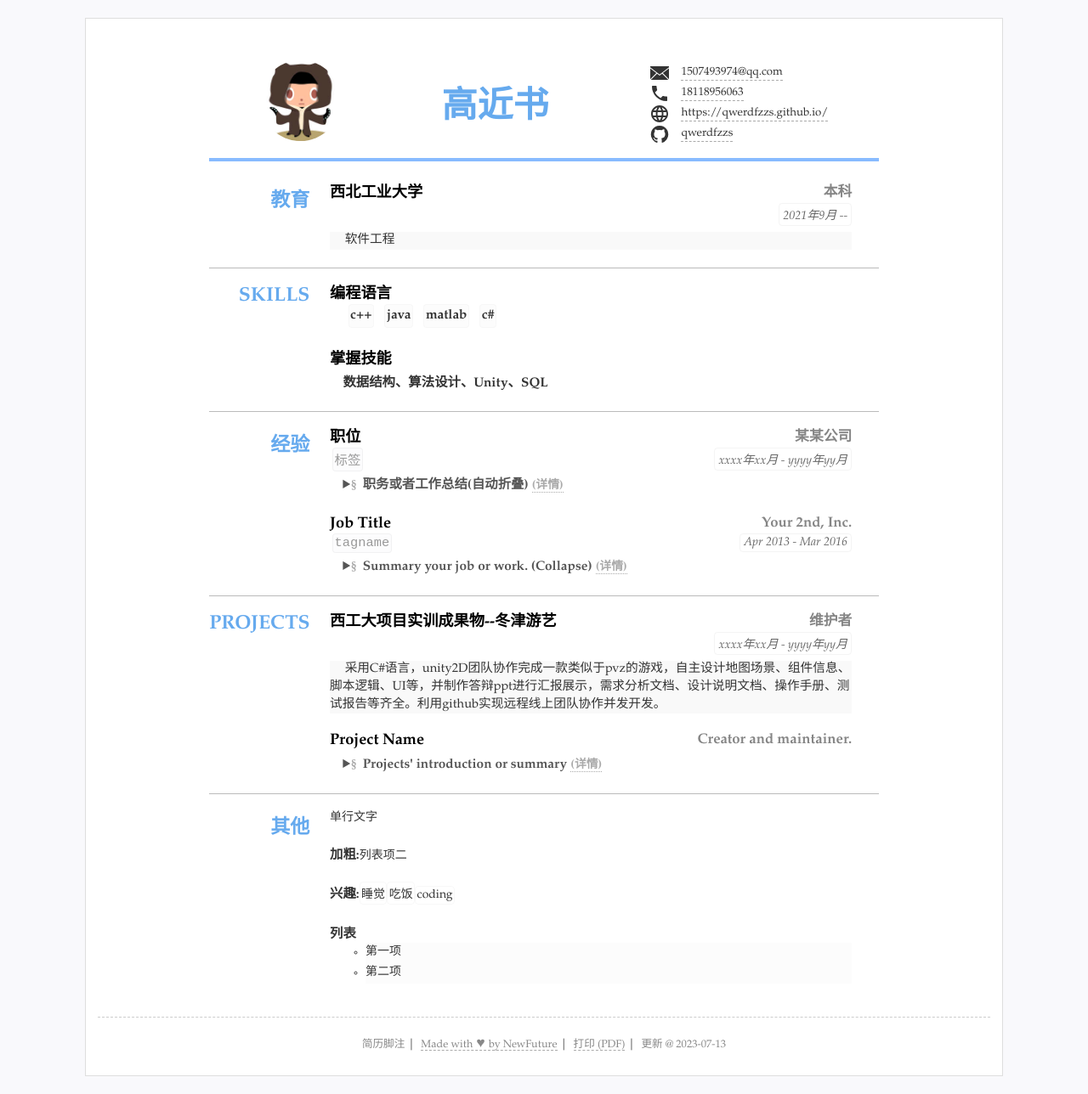
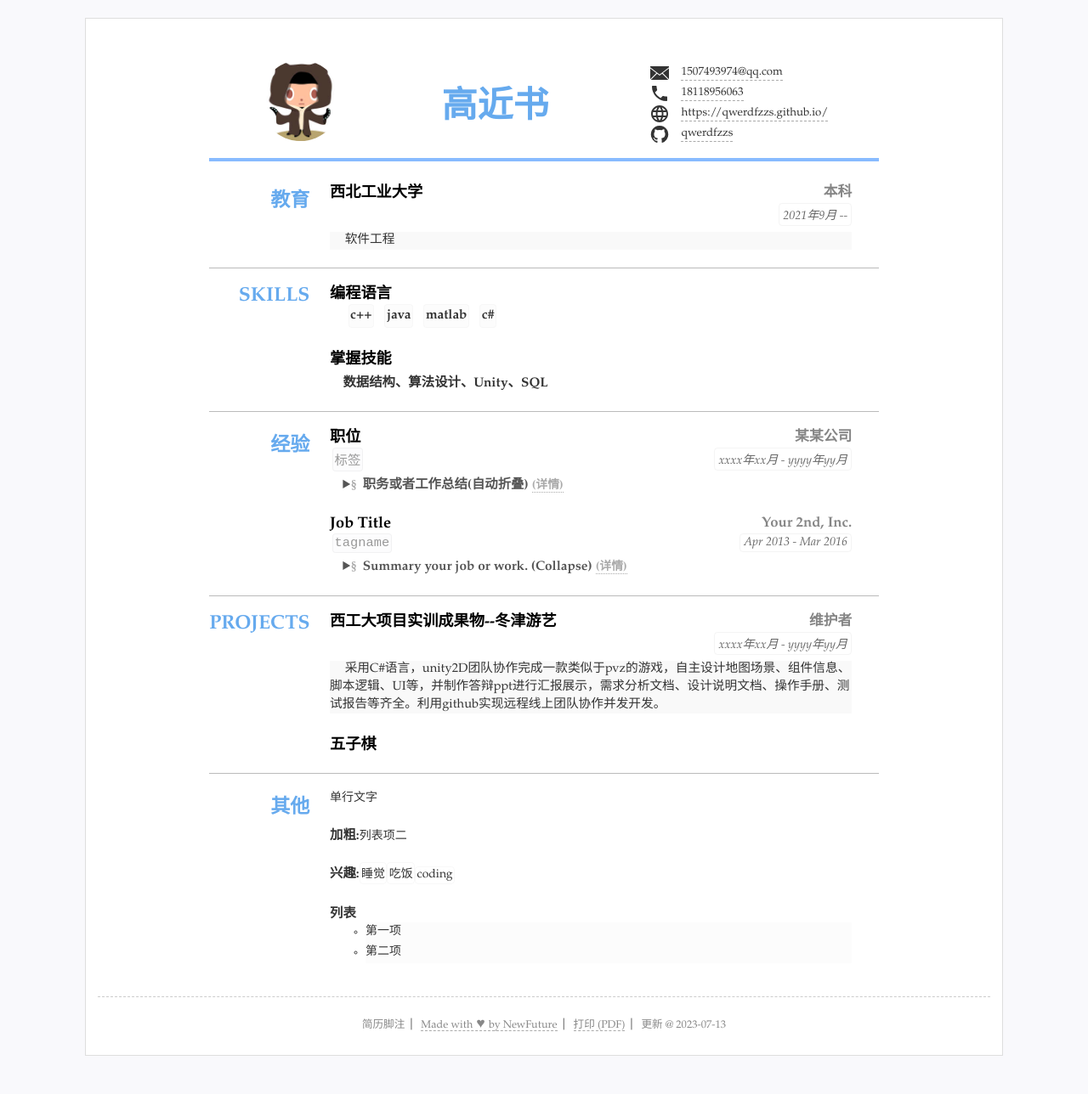
Before and after one commit to qwerdfzzs/qwerdfzzs.github.io, a Jekyll site: the page built from index.html, in a window 1280 px wide. Shown: the whole page at 85% size. Built offline with Jekyll 4.4.1, drawn with Linux system fonts in a browser that asks for light colours; after the commit the page ends 1264 px from its top, so only the background shows below that.

Commit message:
Update resume.yml

```diff
--- a/_data/resume.yml
+++ b/_data/resume.yml
@@ -78,12 +78,8 @@ main: #简历主要内容，
     duration: xxxx年xx月 - yyyy年yy月
     detail: 采用C#语言，unity2D团队协作完成一款类似于pvz的游戏，自主设计地图场景、组件信息、脚本逻辑、UI等，并制作答辩ppt进行汇报展示，需求分析文档、设计说明文档、操作手册、测试报告等齐全。利用github实现远程线上团队协作并发开发。
     sub: 维护者
-  - title: Project Name
-    summary: Projects' introduction or summary
-    detail:
-      md: _data/demo.md
-    sub: Creator and maintainer.
-   #可继续添加更多内容
+  - title: 五子棋
+
 
 #others 其他简略内容(列表)
 others: #其他列表显示
```
